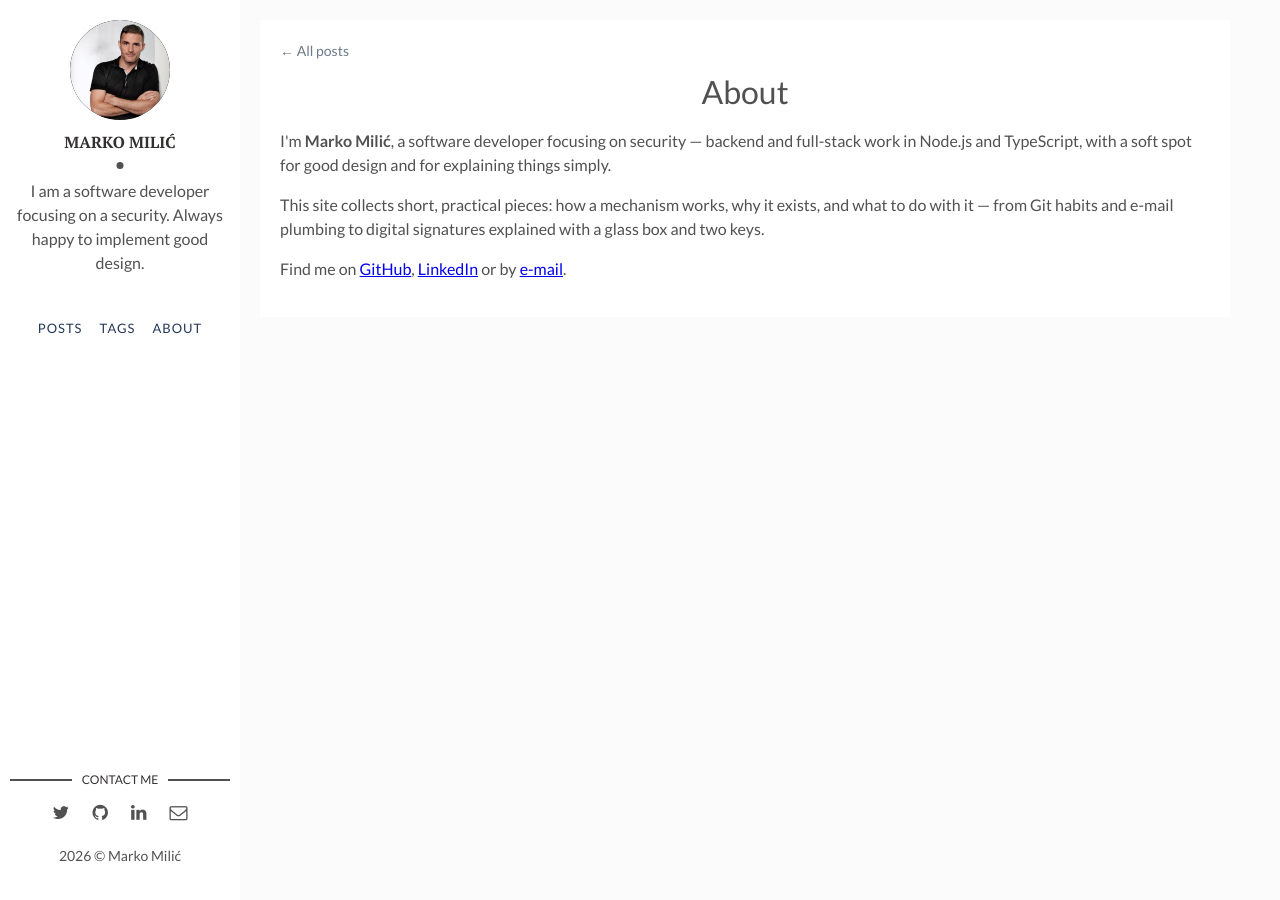
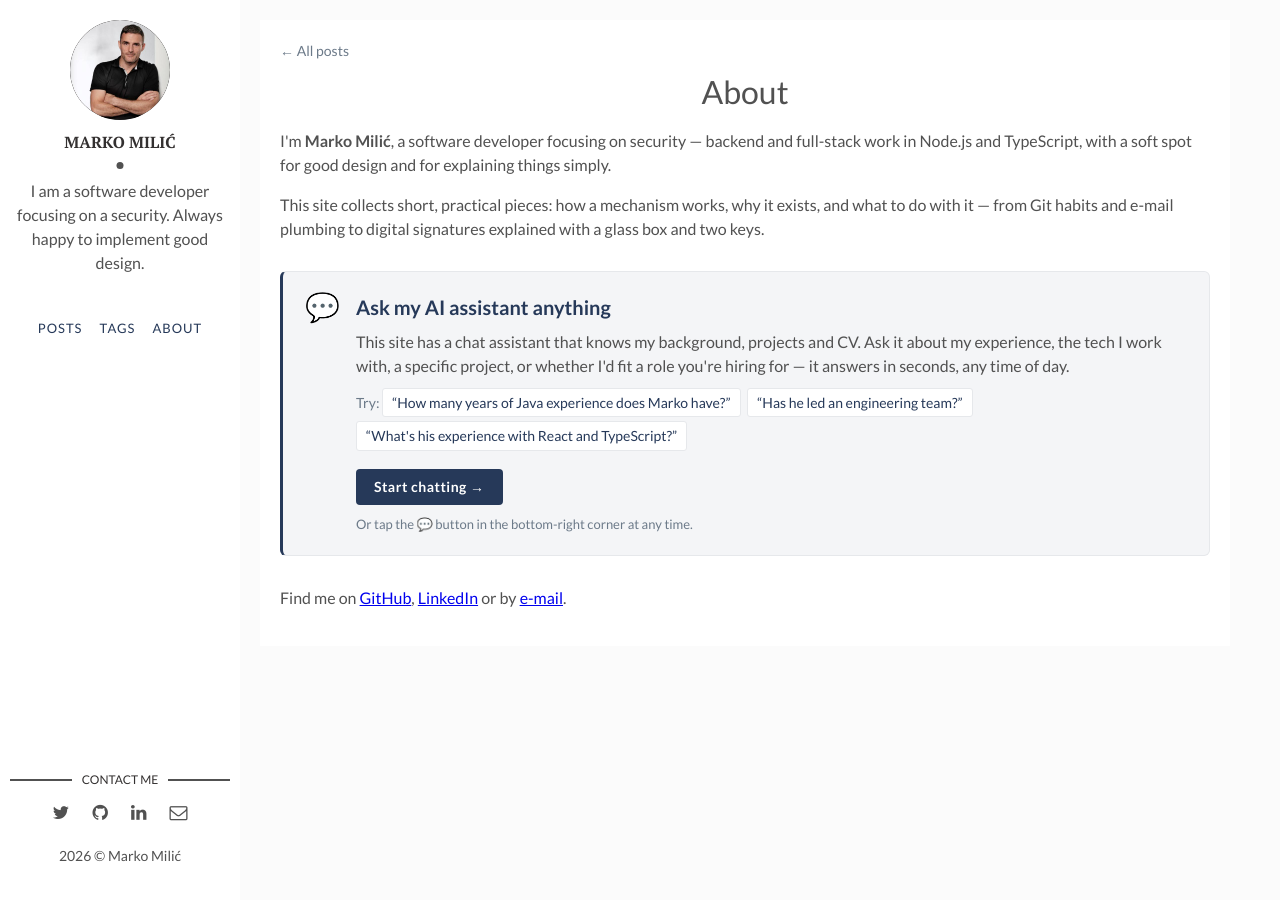
Before and after one commit to constantine2nd/constantine2nd.github.io, a Jekyll site: the page built from about.markdown, in a window 1280 px wide. Built offline with Jekyll 4.4.1, drawn with Linux system fonts in a browser that asks for light colours; a script that is not in the unit is left out.

Commit message:
Make the AI assistant prominent on the About page
Add an "Ask my AI assistant anything" call-to-action to the About page:
a short pitch, example questions, and a "Start chatting" button wired to
the existing assistant widget launcher (with a retry fallback). Styled in
the site palette via extras.css.

```diff
--- a/about.markdown
+++ b/about.markdown
@@ -13,7 +13,43 @@ description: Who writes this site and what it is about.
       </header>
       <p>I'm <strong>Marko Milić</strong>, a software developer focusing on security — backend and full-stack work in Node.js and TypeScript, with a soft spot for good design and for explaining things simply.</p>
       <p>This site collects short, practical pieces: how a mechanism works, why it exists, and what to do with it — from Git habits and e-mail plumbing to digital signatures explained with a glass box and two keys.</p>
+
+      <aside class="assistant-cta">
+        <div class="assistant-cta-icon" aria-hidden="true">💬</div>
+        <div class="assistant-cta-body">
+          <h2 class="assistant-cta-title">Ask my AI assistant anything</h2>
+          <p>This site has a chat assistant that knows my background, projects and CV. Ask it about my experience, the tech I work with, a specific project, or whether I'd fit a role you're hiring for — it answers in seconds, any time of day.</p>
+          <p class="assistant-cta-examples">Try: <span>&ldquo;How many years of Java experience does Marko have?&rdquo;</span> <span>&ldquo;Has he led an engineering team?&rdquo;</span> <span>&ldquo;What's his experience with React and TypeScript?&rdquo;</span></p>
+          <button type="button" class="assistant-cta-btn" id="open-assistant">Start chatting &rarr;</button>
+          <p class="assistant-cta-hint">Or tap the <strong>💬</strong> button in the bottom-right corner at any time.</p>
+        </div>
+      </aside>
+
       <p>Find me on <a href="https://github.com/{{site.social-github}}" rel="noopener" target="_blank">GitHub</a>, <a href="https://www.linkedin.com/in/{{site.social-linkedin}}" rel="noopener" target="_blank">LinkedIn</a> or by <a href="mailto:{{site.social-email}}">e-mail</a>.</p>
     </div>
   </div>
 </article>
+
+<script>
+  // Wire the "Start chatting" button to the floating assistant launcher (assistant.tesons.dev widget).
+  (function () {
+    var trigger = document.getElementById('open-assistant');
+    if (!trigger) return;
+    trigger.addEventListener('click', function () {
+      var launcher = document.querySelector('button[aria-label="Chat"]');
+      if (launcher) {
+        launcher.click();
+      } else {
+        // Widget not loaded yet — retry briefly, then fall back to the corner bubble.
+        var tries = 0;
+        var timer = setInterval(function () {
+          var b = document.querySelector('button[aria-label="Chat"]');
+          if (b || ++tries > 20) {
+            clearInterval(timer);
+            if (b) b.click();
+          }
+        }, 150);
+      }
+    });
+  })();
+</script>
--- a/assets/css/extras.css
+++ b/assets/css/extras.css
@@ -14,3 +14,16 @@
 .post-nav a span { display: block; font-family: Lato, sans-serif; font-size: 12px; letter-spacing: 1px; text-transform: uppercase; color: #6c7a89; margin-bottom: 4px; }
 .post-nav-next { text-align: right; margin-left: auto; }
 @media (max-width: 600px) { .post-nav { flex-direction: column; } .post-nav a { max-width: 100%; } .post-nav-next { text-align: left; } }
+
+/* "Ask my AI assistant" call-to-action on the About page (added 2026-09) */
+.assistant-cta { display: flex; gap: 16px; align-items: flex-start; margin: 30px 0; padding: 20px 22px; background: #f4f5f7; border: 1px solid #e6e8eb; border-left: 3px solid #263959; border-radius: 6px; }
+.assistant-cta-icon { font-size: 28px; line-height: 1; flex-shrink: 0; }
+.assistant-cta-body { flex: 1; }
+.assistant-cta-title { margin: 0 0 8px; font-size: 20px; color: #263959; }
+.assistant-cta-body p { margin: 0 0 10px; }
+.assistant-cta-examples { font-size: 14px; color: #6c7a89; line-height: 1.7; }
+.assistant-cta-examples span { display: inline-block; margin: 0 4px 4px 0; padding: 2px 9px; background: #fff; border: 1px solid #e6e8eb; border-radius: 3px; color: #263959; }
+.assistant-cta-btn { display: inline-block; margin: 4px 0 10px; padding: 10px 18px; font-family: Lato, sans-serif; font-size: 14px; font-weight: 700; letter-spacing: .5px; color: #fff; background: #263959; border: none; border-radius: 4px; cursor: pointer; transition: background .15s ease; }
+.assistant-cta-btn:hover { background: #17233a; }
+.assistant-cta-hint { font-size: 13px; color: #6c7a89; margin-bottom: 0 !important; }
+@media (max-width: 600px) { .assistant-cta { flex-direction: column; gap: 10px; } }
```
